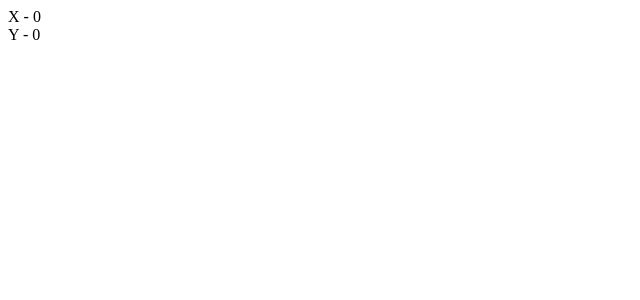
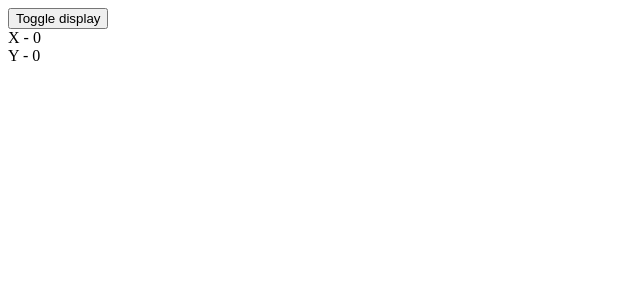
Before and after one commit to AndreyKovaleu/React_hooks, a React (Create React App) app: page / in a window 1280 px wide. Shown: the top 300 px of the page, without its empty margins (0-640 px from the left). Built offline with nearby package versions, Linux system fonts and the light colour scheme.

Commit message:
lesson 10

```diff
--- a/src/App.js
+++ b/src/App.js
@@ -2,6 +2,7 @@
 import ClassMouse from "./components/ClassMouse";
 import HookCounterOne from "./components/HookCounterOne";
 import HookMouse from "./components/HookMouse";
+import MouseContainer from "./components/MouseContainer";
 
 function App() {
   return (
@@ -9,7 +10,8 @@
       {/* <ClassCounterOne /> */}
       {/* <HookCounterOne /> */}
       {/* <ClassMouse /> */}
-      <HookMouse />
+      {/* <HookMouse /> */}
+      <MouseContainer />
     </div>
   );
 }
--- a/src/components/ClassMouse.js
+++ b/src/components/ClassMouse.js
@@ -19,6 +19,10 @@
     window.addEventListener('mousemove', this.logMousePosition)
   }
 
+  componentWillUnmount() {
+    window.removeEventListener("mousemove", this.logMousePosition)
+  }
+
   render() {
     return (
       <div>
--- a/src/components/HookMouse.js
+++ b/src/components/HookMouse.js
@@ -13,6 +13,11 @@
   useEffect(() => {
     console.log("useEffect");
     window.addEventListener("mousemove", logMousePosition)
+
+    return () => {
+      console.log("Unmouting");
+      window.removeEventListener("mousemove", logMousePosition)
+    }
   }, [])
 
   return (
--- /dev/null
+++ b/src/components/MouseContainer.js
@@ -0,0 +1,17 @@
+import React, { useState } from 'react'
+import HookMouse from './HookMouse';
+
+function MouseContainer() {
+  const [display, setDisplay] = useState(true);
+
+  return (
+    <div>
+      <button onClick={() => setDisplay(!display)}>
+        Toggle display
+      </button>
+      {display && <HookMouse />}
+    </div>
+  )
+}
+
+export default MouseContainer
```
